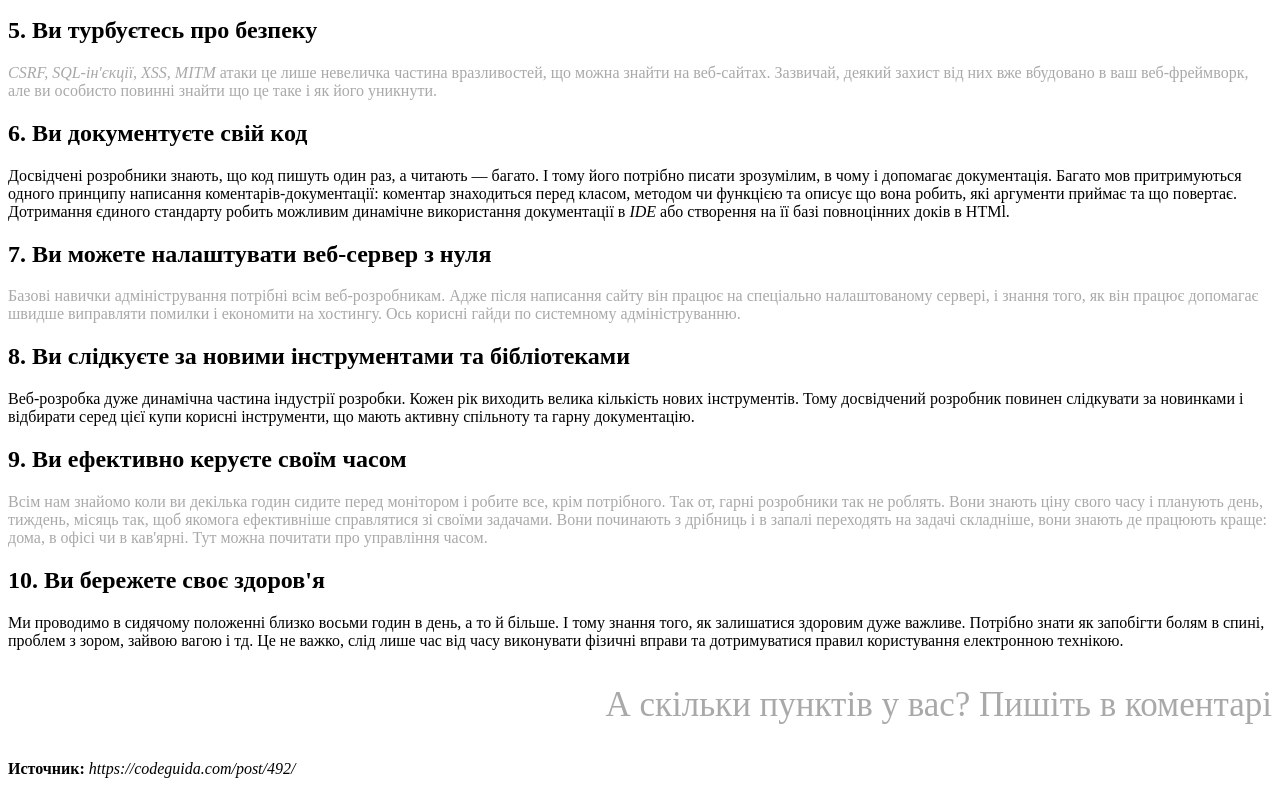
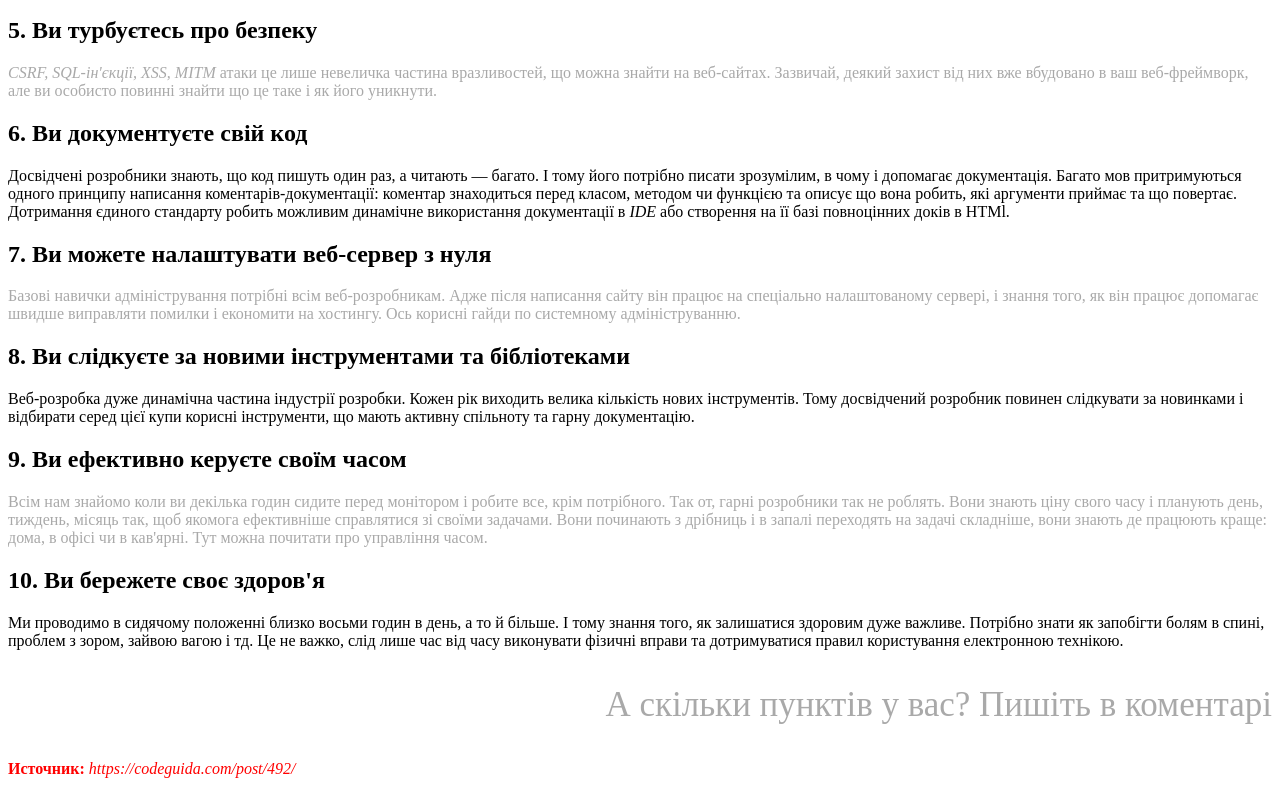
Before and after one commit to OstapSpas/HM-1, a plain HTML site: page index.html in a window 1280 px wide. Shown: the part 688-1482 px from the top of the page. Drawn offline with Linux system fonts and the light colour scheme.

Commit message:
Update index.html

```diff
--- a/index.html
+++ b/index.html
@@ -31,7 +31,7 @@
     <h2>10. Ви бережете своє здоров'я</h2>
     <p>Ми проводимо в сидячому положенні близко восьми годин в день, а то й більше. І тому знання того, як залишатися здоровим дуже важливе. Потрібно знати як запобігти болям в спині, проблем з зором, зайвою вагою і тд. Це не важко, слід лише час від часу виконувати фізичні вправи та дотримуватися правил користування електронною технікою.</p>
     <p style="color: darkgray; font-size: 35px; text-align:right;">А скільки пунктів у вас? Пишіть в коментарі</p>
-    <p><strong>Источник:</strong> <i>https://codeguida.com/post/492/</i></p>
+    <p style="color: red;"><strong>Источник:</strong> <i>https://codeguida.com/post/492/</i></p>
 
 </body>
 </html>
```
